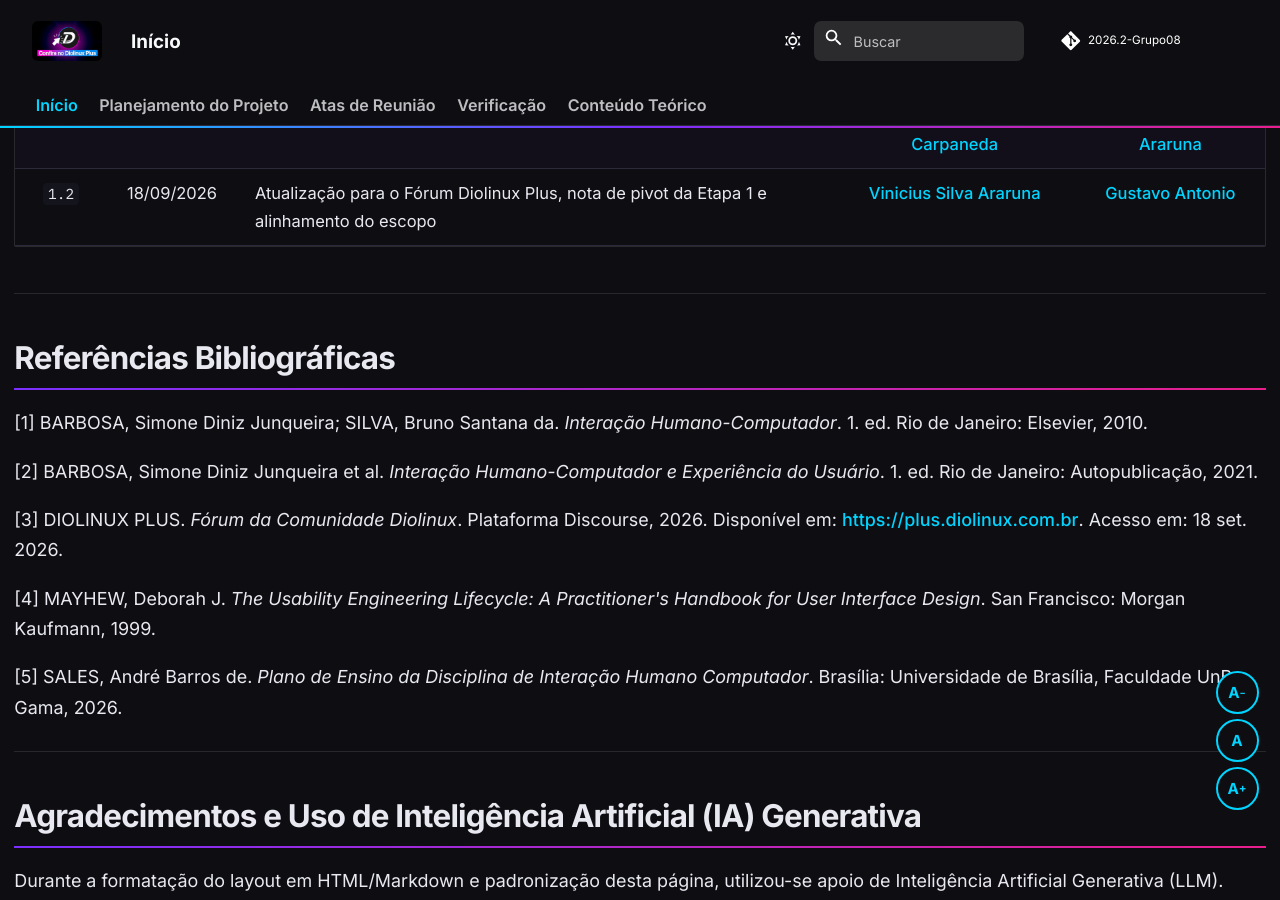
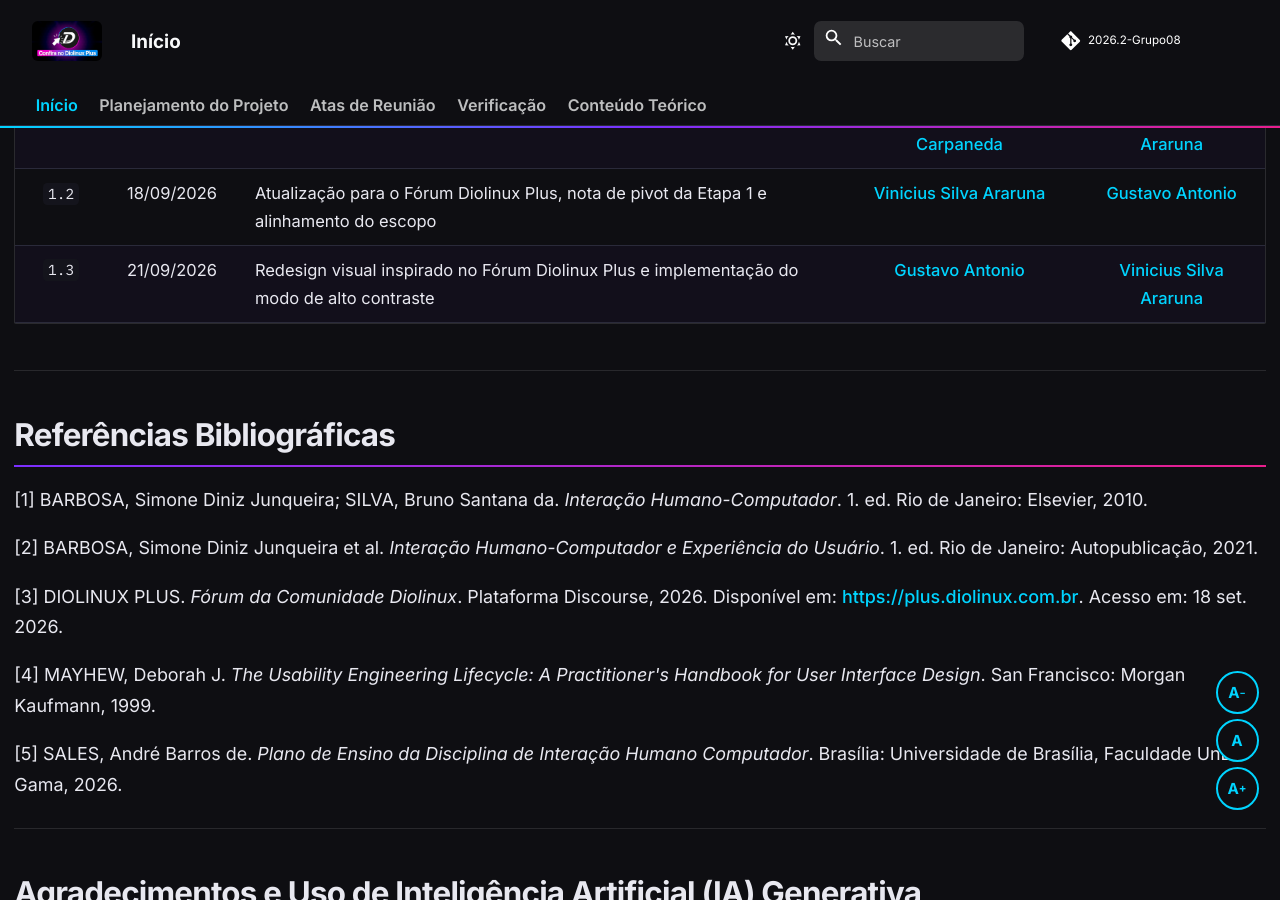
Before and after one commit to Interacao-Humano-Computador/2026.2-Grupo08, an MkDocs documentation site: the page built from docs/index.md, in a window 1280 px wide and 900 px high, scrolled down 2751 px. Built offline with MkDocs 1.6.1 and Material for MkDocs 9.7.7, drawn with Linux system fonts in a browser that asks for light colours; comment, search, counter and statistics services are not loaded.

Commit message:
docs: adiciona versao 1.3 ao historico de versoes na pagina inicial

```diff
--- a/docs/index.md
+++ b/docs/index.md
@@ -117,6 +117,7 @@ O desenvolvimento do trabalho é orientado pelo [Processo de Design](planejament
 | `1.0` | 04/09/2026 | Estruturação inicial da página inicial | [Gustavo Antonio](https://github.com/gus-ant) | [Pedro Paulo](https://github.com/Pedrop06) |
 | `1.1` | 05/09/2026 | Inclusão da tabela de contribuição no topo e padronização ABNT | [Jonathan Lourenço Carpaneda](https://github.com/Jonathan-Carpaneda) | [Vinicius Silva Araruna](https://github.com/ViniciusA05) |
 | `1.2` | 18/09/2026 | Atualização para o Fórum Diolinux Plus, nota de pivot da Etapa 1 e alinhamento do escopo | [Vinicius Silva Araruna](https://github.com/ViniciusA05) | [Gustavo Antonio](https://github.com/gus-ant) |
+| `1.3` | 21/09/2026 | Redesign visual inspirado no Fórum Diolinux Plus e implementação do modo de alto contraste | [Gustavo Antonio](https://github.com/gus-ant) | [Vinicius Silva Araruna](https://github.com/ViniciusA05) |
 
 ---
 
```
